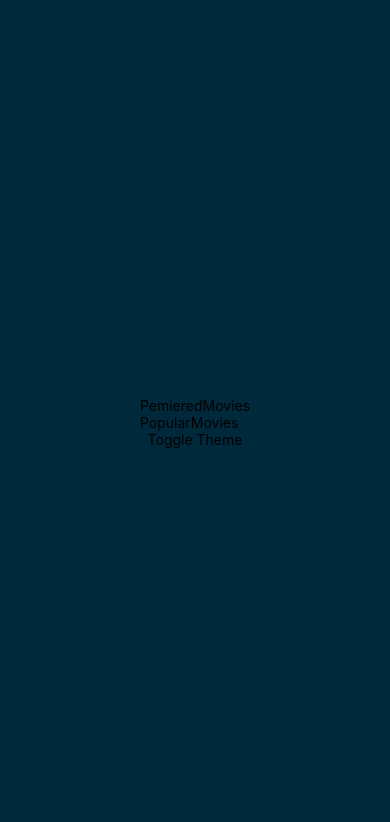
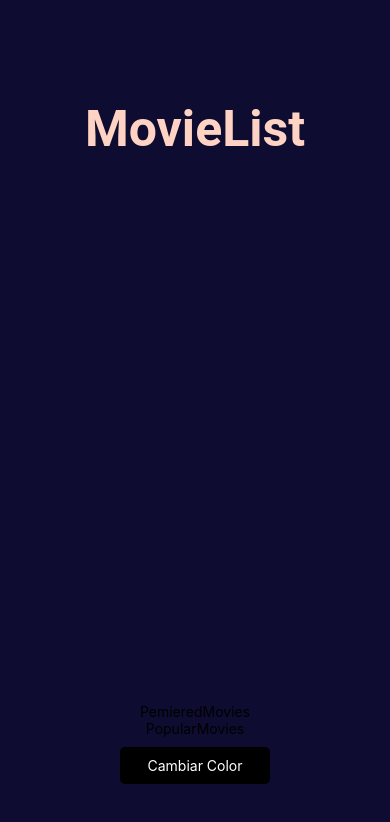
Before and after one commit to JxElektro/nativepelis, a React Native app: screen /MovieList in a window 390 px wide. Shown: the top 822 px of the page. Built offline with nearby package versions, Linux system fonts and the light colour scheme.

Commit message:
toggle funcionando

```diff
--- a/App.tsx
+++ b/App.tsx
@@ -1,39 +1,17 @@
-import { StatusBar } from 'expo-status-bar';
-import { StyleSheet, Text, View , TouchableOpacity} from 'react-native';
-import { theme } from './src/config/theme';
-import { useState } from 'react';
-import MovieList from './src/pages/MovieList';
-
+// App.tsx
+import React from "react";
+import { AppNavigator } from "./src/config/app.navigator";
+import { ContextProvider } from "./src/config/Context";
+import { SafeAreaView } from "react-native";
 
 export default function App() {
-  const [themeMode, setThemeMode] = useState('dark');
-
-  const toggleTheme = () => {
-    setThemeMode(themeMode === 'dark' ? 'light' : 'dark');
-  };
-
-  const currentStyles = styles(themeMode);
-
   return (
-    <View style={currentStyles.container}>
-      <StatusBar style="auto" />
-      <MovieList />
-
-      <TouchableOpacity onPress={toggleTheme}>
-        <Text>Toggle Theme</Text>
-      </TouchableOpacity>
-    </View>
+    <ContextProvider >
+      <SafeAreaView style={{ flex: 1 }}>
+        <AppNavigator />
+      </SafeAreaView>
+    </ContextProvider>
   );
 }
 
-
-const styles = (themeMode: string) => StyleSheet.create({
-  container: {
-    flex: 1,
-    justifyContent: 'center',
-    alignItems: 'center',
-    backgroundColor: themeMode === 'dark' ? theme.colors.dark.background : theme.colors.light.background,
-
-  },
-});
 // Path: src\config\theme.ts
--- /dev/null
+++ b/src/components/ToggleButton.tsx
@@ -0,0 +1,47 @@
+// Theme Toggle Button
+
+import React, { useContext } from "react";
+import { View, Text, TouchableOpacity , StyleSheet} from "react-native";
+import { Context } from "../config/Context";
+
+
+const ToggleButton = (props : any ) => {
+  const { themeMode, setThemeMode } = useContext(Context);
+
+  const toggleTheme = () => {
+    if (themeMode === "dark") {
+      setThemeMode("light");
+    } else {
+      setThemeMode("dark");
+    }
+  };
+
+
+  return (
+    <View >
+      <TouchableOpacity style={styles.container} onPress={toggleTheme}>
+        <Text style={styles.text}>Cambiar Color</Text>
+      </TouchableOpacity>
+    </View>
+  );
+};
+
+// styled like a button
+
+const styles = StyleSheet.create({
+  container : {
+    backgroundColor : "#000",
+    padding : 10,
+    borderRadius : 5,
+    margin : 10,
+    width : 150,
+    alignItems : "center",
+  },
+  text: {
+    color: "#fff",
+  },
+})
+
+export default ToggleButton;
+
+// Path: src\components\ToggleButton.tsx
--- /dev/null
+++ b/src/config/Context.tsx
@@ -0,0 +1,67 @@
+// Context.tsx
+
+import React, { createContext, useState } from 'react';
+
+type ContextType = {
+  movies: never[];
+  movie: any;
+  cast: any[];
+  loading: boolean;
+  error: boolean;
+  setMovies: (movies: never[]) => void;
+  setMovie: (movie: any) => void;
+  setCast: (cast: any[]) => void;
+  setLoading: (loading: boolean) => void;
+  setError: (error: boolean) => void;
+  themeMode: string;
+  setThemeMode: (themeMode: string) => void;
+};
+
+const defaultValue: ContextType = {
+  movies: [],
+  movie: {},
+  cast: [],
+  loading: false,
+  error: false,
+  setMovies: () => {},
+  setMovie: () => {},
+  setCast: () => {},
+  setLoading: () => {},
+  setError: () => {},
+  themeMode: "dark" || "light" ,
+  setThemeMode: () => {},
+};
+
+export const Context = createContext<ContextType>(defaultValue);
+
+export const ContextProvider = (props: any) => {
+  const [movies, setMovies] = useState<never[]>([]);
+  const [movie, setMovie] = useState({});
+  const [cast, setCast] = useState<any[]>([]);
+  const [loading, setLoading] = useState(true);
+  const [error, setError] = useState(false);
+  const [themeMode, setThemeMode] = useState("dark");
+
+  const value: ContextType = {
+    movies,
+    movie,
+    cast,
+    loading,
+    error,
+    setMovies,
+    setMovie,
+    setCast,
+    setLoading,
+    setError,
+    themeMode,
+    setThemeMode,
+  };
+
+  return (
+    <Context.Provider value={value}>
+      {props.children}
+    </Context.Provider>
+  );
+};
+
+// Path: src\config\Context.tsx
--- /dev/null
+++ b/src/config/app.navigator.js
@@ -0,0 +1,29 @@
+import React from 'react';
+import { createStackNavigator } from '@react-navigation/stack';
+import { NavigationContainer } from '@react-navigation/native';
+import { StatusBar } from "expo-status-bar";
+import Constants from "expo-constants";
+import { View } from 'react-native';
+import { theme } from './theme.js';
+
+import MovieList from '../pages/MovieList.tsx';
+import MovieDetail from '../pages/MovieDetails.tsx';
+
+const Stack = createStackNavigator();
+
+export const AppNavigator = () => {
+
+  return (
+    <NavigationContainer >
+      <View style={{ marginBottom: Constants.statusBarHeight }}>
+        <StatusBar style="auto" />
+      </View>
+      <Stack.Navigator screenOptions={{ headerShown: false, }}>
+        <Stack.Screen name="MovieList" component={MovieList} />
+        <Stack.Screen name="MovieDetail" component={MovieDetail} />
+      </Stack.Navigator>
+    </NavigationContainer>
+  );
+};
+
+// Path: src\page\MovieList.js
--- a/src/config/theme.js
+++ b/src/config/theme.js
@@ -1,3 +1,5 @@
+//theme.js
+
 export const theme = {
   fonts: {
     regular: 'Roboto-Regular',
@@ -12,18 +14,18 @@ export const theme = {
       primary: '#00293c',
       secondary: '#1E656D',
       background: '#F1F3CE',
-      text: '#FFF',
+      text: '#000',
       textSecondary: '#000',
       action: '#F62a00',
     }
     ,
-    dark: { // bust be opose to light
-      primary: '#00293c',
-      secondary: '#1E656D',
-      background: '#00293c',
+    dark: {
+      primary: '#ffd3c3',
+      secondary: '#e19a92',
+      background: '#0e0c31',
       text: '#FFF',
-      textSecondary: '#000',
-      action: '#F62a00',
+      textSecondary: '#FFF',
+      action: '#09d5ff',
     }
   }
 };
--- a/src/pages/MovieDetails.tsx
+++ b/src/pages/MovieDetails.tsx
@@ -1,18 +1,18 @@
 import React from 'react'
-import { View } from 'react-native'
+import { View , Text } from 'react-native'
 import PropTypes from 'prop-types'
 import PemieredMovies from '../components/PemieredMovies'
 import PopularMovies from '../components/PopularMovies'
 
-const MovieList = (props: any) => {
+
+const MovieDetails = (props: any) => {
   return (
-    <view>
-      <PemieredMovies />
-      <PopularMovies />
-    </view>
+    <View >
+      <Text >MovieDetails</Text>
+    </View>
   )
 }
 
-MovieList.propTypes = {}
+MovieDetails.propTypes = {}
 
-export default MovieList
+export default MovieDetails
--- a/src/pages/MovieList.tsx
+++ b/src/pages/MovieList.tsx
@@ -1,18 +1,56 @@
-import React from 'react'
-import { View } from 'react-native'
+import React, { useContext } from 'react'
+import { View  , Text , StyleSheet} from 'react-native'
 import PropTypes from 'prop-types'
-import PemieredMovies from '../components/PemieredMovies'
+import PremieredMovies from '../components/PemieredMovies'
 import PopularMovies from '../components/PopularMovies'
+import ToggleButton from '../components/ToggleButton'
+import { Context } from '../config/Context'
+import { theme } from '../config/theme'
 
 const MovieList = (props: any) => {
+  const { themeMode } = useContext(Context);
+
+
+
   return (
-    <View>
-      <PemieredMovies />
+    <View style={ themeMode === "dark" ? styles.darkContainer : styles.lightContainer}>
+      <Text style={ themeMode === "dark" ? styles.darkContainer : styles.lightContainer} >MovieList</Text>
+      <PremieredMovies />
       <PopularMovies />
+      <ToggleButton />
     </View>
-  )
-}
+  );
+};
 
-MovieList.propTypes = {}
+const styles = StyleSheet.create({
+  darkContainer : {
+    backgroundColor : theme.colors.dark.background,
+    alignItems : "center",
+    color : theme.colors.dark.primary,
+    fontFamily : "Roboto",
+    fontSize : 50,
+    fontWeight : "bold",
+    paddingTop : 50,
+    paddingBottom : 50,
+    flex : 1,
+  },
+  lightContainer : {
+    backgroundColor : theme.colors.light.background,
+    alignItems : "center",
+    color : theme.colors.light.primary,
+    fontFamily : "Roboto",
+    fontSize : 50,
+    fontWeight : "bold",
+    paddingTop : 50,
+    paddingBottom : 50,
+    flex : 1,
+  },}
+)
 
-export default MovieList
+
+
+MovieList.propTypes = {};
+
+export default MovieList;
+
+// Path: src\pages\MovieList.tsx
```
Also changed, not shown: package.json (+5 -3 lines), 1 other file (tests, documents, lock files or other folders).
